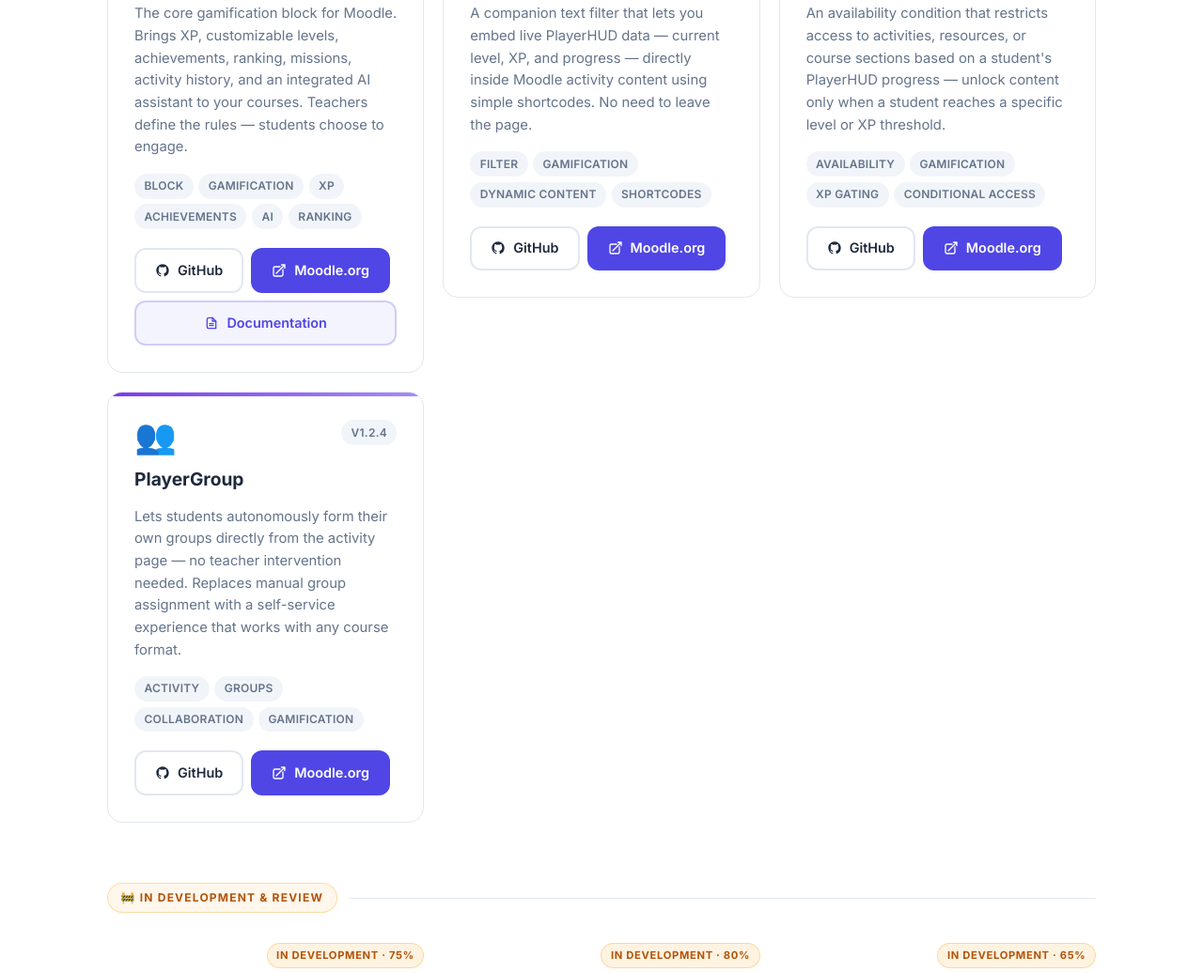
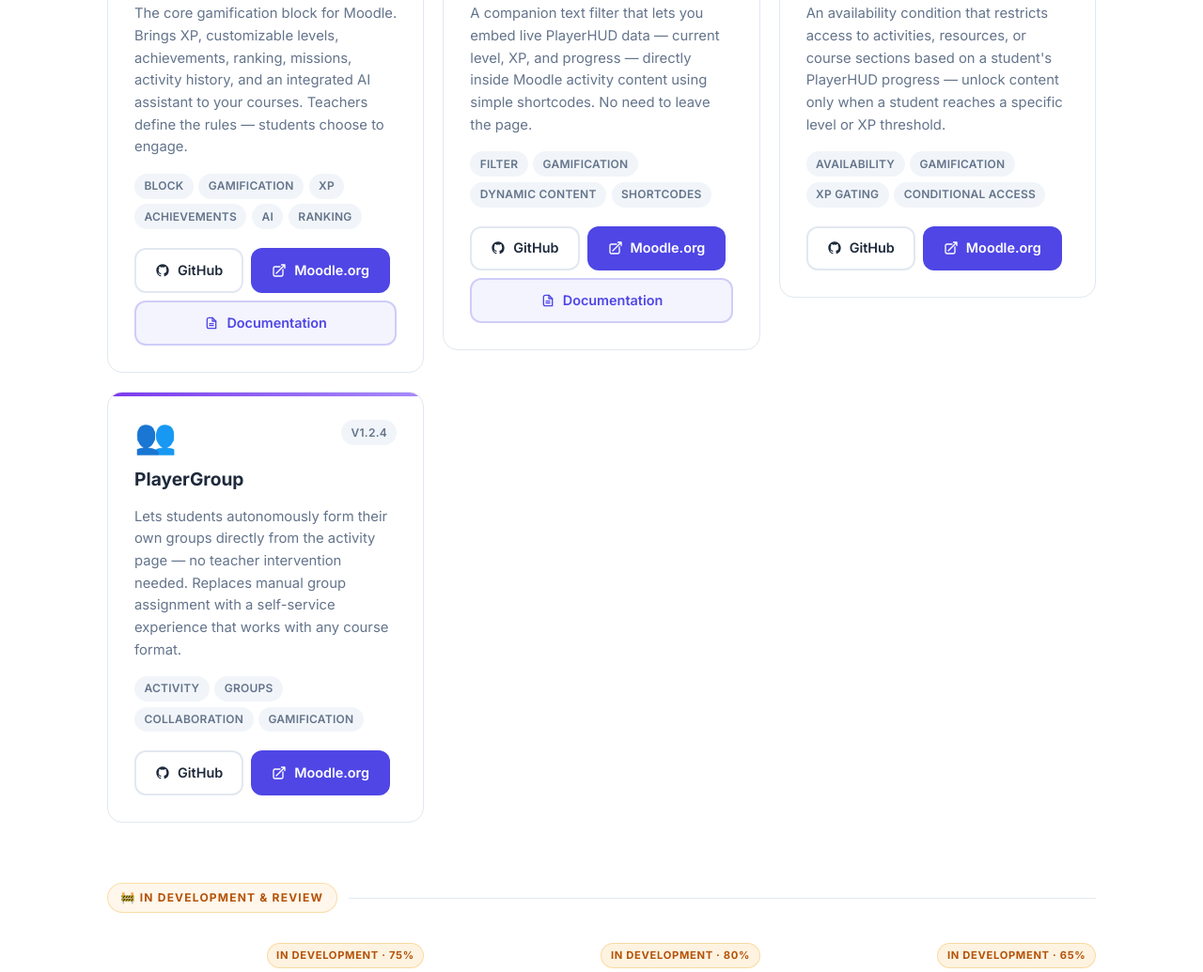
Before and after one commit to jeanlucio/jeanlucio.github.io, an Astro site: page /playergames in a window 1280 px wide. Shown: the part 863-1898 px from the top of the page at 94% size. Built offline with nearby package versions, Linux system fonts and the light colour scheme; Astro itself is replaced by a stand-in of ours.

Commit message:
Add docsUrl for PlayerHUD Filter

```diff
--- a/src/data/plugins.ts
+++ b/src/data/plugins.ts
@@ -38,6 +38,7 @@
     tags: ['Filtro', 'Gamificação', 'Conteúdo Dinâmico'],
     githubUrl: 'https://github.com/jeanlucio/moodle-filter_playerhud',
     moodleUrl: 'https://moodle.org/plugins/filter_playerhud',
+    docsUrl: 'https://jeanlucio.github.io/moodle-filter_playerhud/',
     color: 'indigo',
     icon: '🔍',
   },
--- a/src/pages/playergames.astro
+++ b/src/pages/playergames.astro
@@ -22,6 +22,7 @@
   'PlayerHUD Filter': {
     description: 'A companion text filter that lets you embed live PlayerHUD data — current level, XP, and progress — directly inside Moodle activity content using simple shortcodes. No need to leave the page.',
     tags: ['Filter', 'Gamification', 'Dynamic Content', 'Shortcodes'],
+    docsUrl: 'https://jeanlucio.github.io/moodle-filter_playerhud/',
   },
   'PlayerHUD Availability': {
     description: "An availability condition that restricts access to activities, resources, or course sections based on a student's PlayerHUD progress — unlock content only when a student reaches a specific level or XP threshold.",
```
